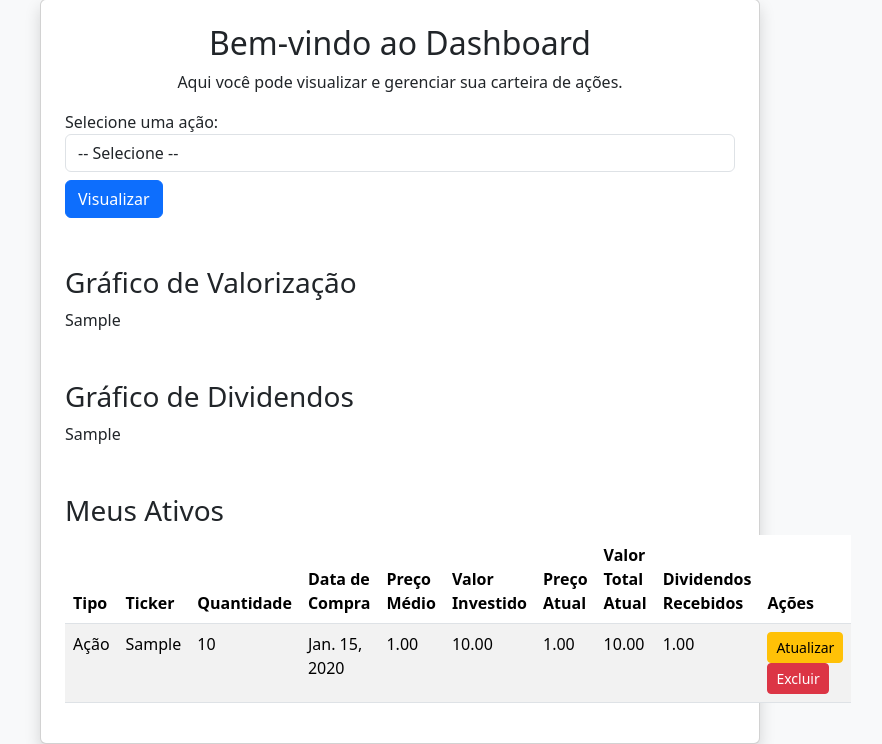
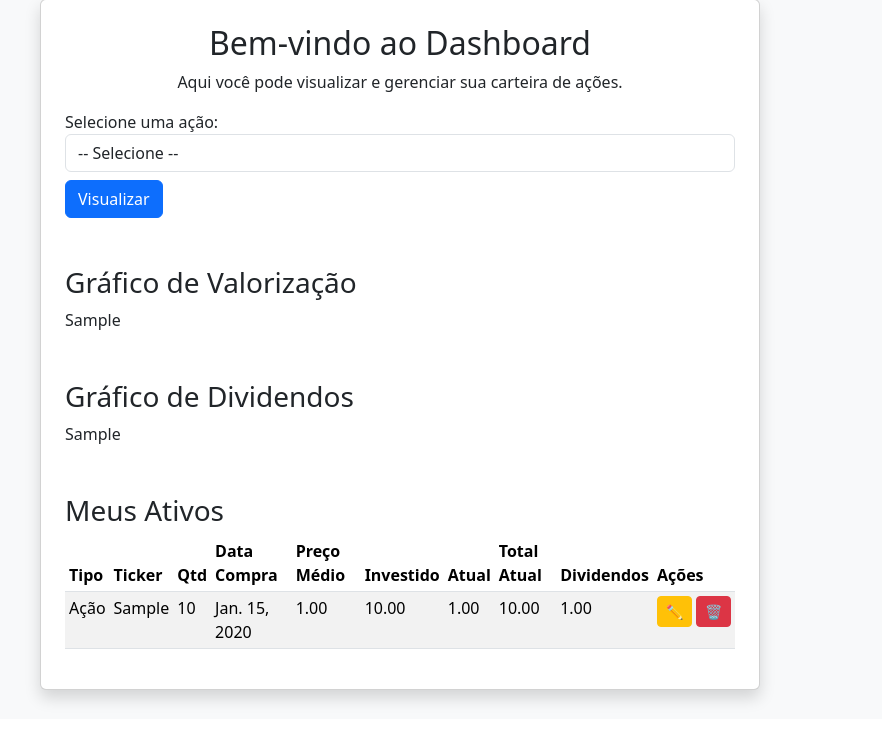
Before and after one commit to gds4/carteira_python, a Django app: template carteira/usuarios/templates/usuarios/dashboard.html in a window 1280 px wide. Shown: the part 81-825 px from the top of the page, without its empty margins (240-1122 px from the left). After the commit the page ends 787 px from the top, so only its background shows below. Run offline with Django 5.2, Linux system fonts and the light colour scheme; tables that the repository leaves empty hold one stand-in row (values such as "Sample post"); the template is opened without the code that fills it: values that come from a table or form of the project are taken from there, most other values are stand-ins (such as "Sample title", 1, 10 or a date in 2020).

Commit message:
Adiciona redirecionamento para a página de login e melhora a responsividade da tabela de ativos.

```diff
--- a/carteira/carteira/urls.py
+++ b/carteira/carteira/urls.py
@@ -16,9 +16,11 @@ Including another URLconf
 """
 from django.contrib import admin
 from django.urls import include, path
+from django.shortcuts import redirect
 
 urlpatterns = [
     path('admin/', admin.site.urls),
     path('ativos/', include('ativos.urls')),
     path('usuarios/', include('usuarios.urls')),
+    path('', lambda request: redirect('login', permanent=False))
 ]
--- a/carteira/usuarios/templates/usuarios/dashboard.html
+++ b/carteira/usuarios/templates/usuarios/dashboard.html
@@ -41,38 +41,40 @@
                     </div>
                 {% endif %}
 
-                <!-- Tabela de Ativos -->
                 <h3 class="mt-5">Meus Ativos</h3>
-                <table class="table table-striped">
+                <div class="table-responsive"> <!-- Adiciona container responsivo -->
+                    <table class="table table-striped table-sm"> <!-- Tabela compacta -->
                         <thead>
                             <tr>
-                            <th>Tipo</th>
+                                <th class="d-none d-md-table-cell">Tipo</th> <!-- Oculta em mobile -->
                                 <th>Ticker</th>
-                            <th>Quantidade</th>
-                            <th>Data de Compra</th>
+                                <th>Qtd</th> <!-- Texto reduzido -->
+                                <th class="d-none d-sm-table-cell">Data Compra</th>
                                 <th>Preço Médio</th>
-                            <th>Valor Investido</th>
-                            <th>Preço Atual</th>
-                            <th>Valor Total Atual</th>
-                            <th>Dividendos Recebidos</th>
+                                <th class="d-none d-sm-table-cell">Investido</th>
+                                <th>Atual</th>
+                                <th class="d-none d-sm-table-cell">Total Atual</th>
+                                <th>Dividendos</th>
                                 <th>Ações</th>
                             </tr>
                         </thead>
                         <tbody>
                             {% for ativo in ativos %}
                             <tr>
-                            <td>{{ ativo.get_tipo_display }}</td>
+                                <td class="d-none d-md-table-cell">{{ ativo.get_tipo_display }}</td>
                                 <td>{{ ativo.ticker }}</td>
                                 <td>{{ ativo.quantidade }}</td>
-                            <td>{{ ativo.data_compra }}</td>
+                                <td class="d-none d-sm-table-cell">{{ ativo.data_compra }}</td>
                                 <td>{{ ativo.preco_medio }}</td>
-                            <td>{{ ativo.valor_investido }}</td>
+                                <td class="d-none d-sm-table-cell">{{ ativo.valor_investido }}</td>
                                 <td>{{ ativo.preco_atual }}</td>
-                            <td>{{ ativo.valor_total }}</td>
+                                <td class="d-none d-sm-table-cell">{{ ativo.valor_total }}</td>
                                 <td>{{ ativo.dividendos_recebidos|floatformat:2 }}</td>
                                 <td>
-                                <a href="{% url 'atualizar_ativo' ativo.pk %}" class="btn btn-warning btn-sm">Atualizar</a>
-                                <a href="{% url 'excluir_ativo' ativo.pk %}" class="btn btn-danger btn-sm">Excluir</a>
+                                    <div class="d-flex gap-1"> <!-- Botões em flexbox -->
+                                        <a href="{% url 'atualizar_ativo' ativo.pk %}" class="btn btn-warning btn-sm">✏️</a>
+                                        <a href="{% url 'excluir_ativo' ativo.pk %}" class="btn btn-danger btn-sm">🗑️</a>
+                                    </div>
                                 </td>
                             </tr>
                             {% empty %}
@@ -86,4 +88,5 @@
             </div>
         </div>
     </div>
+</div>
 {% endblock %}
```
Lines whose indentation alone changed are shown as unchanged.
